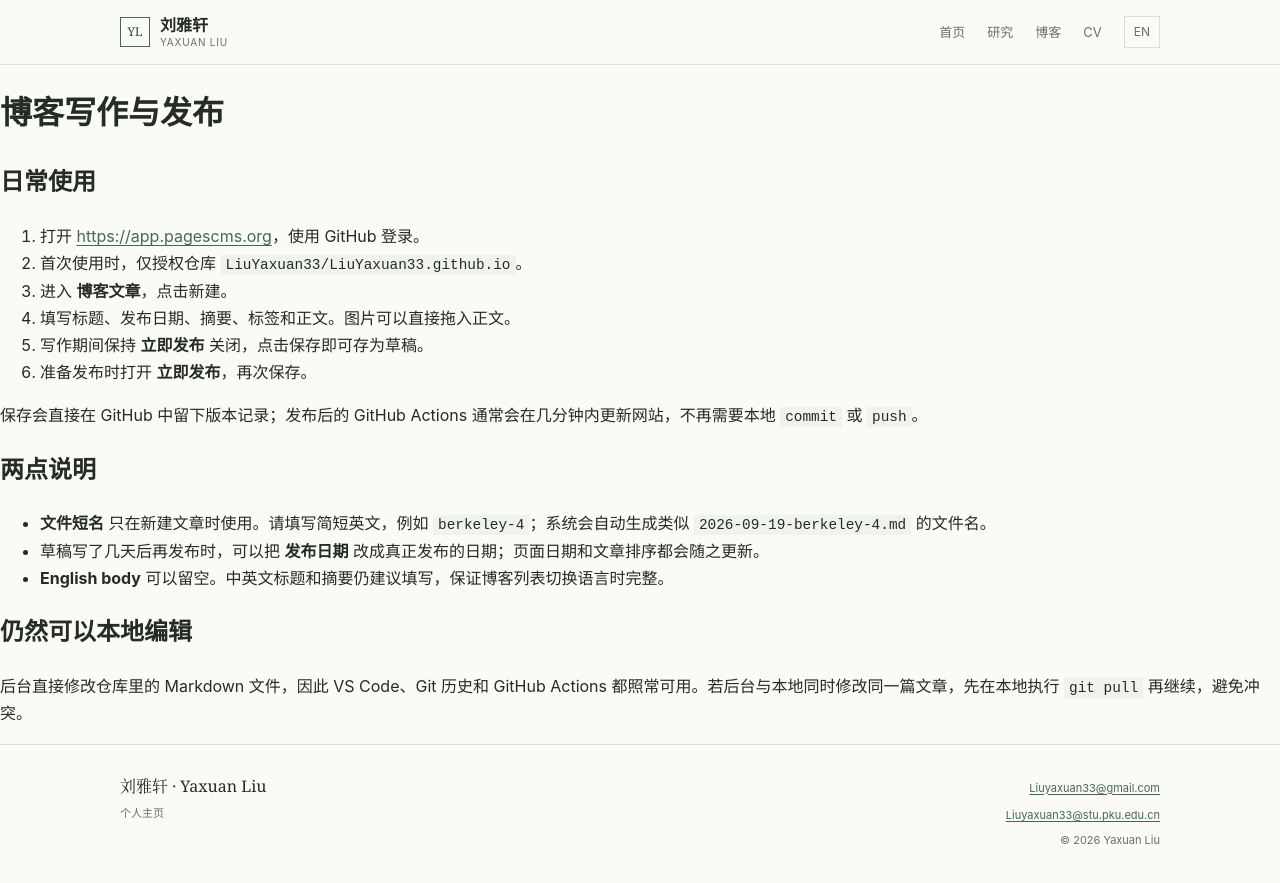
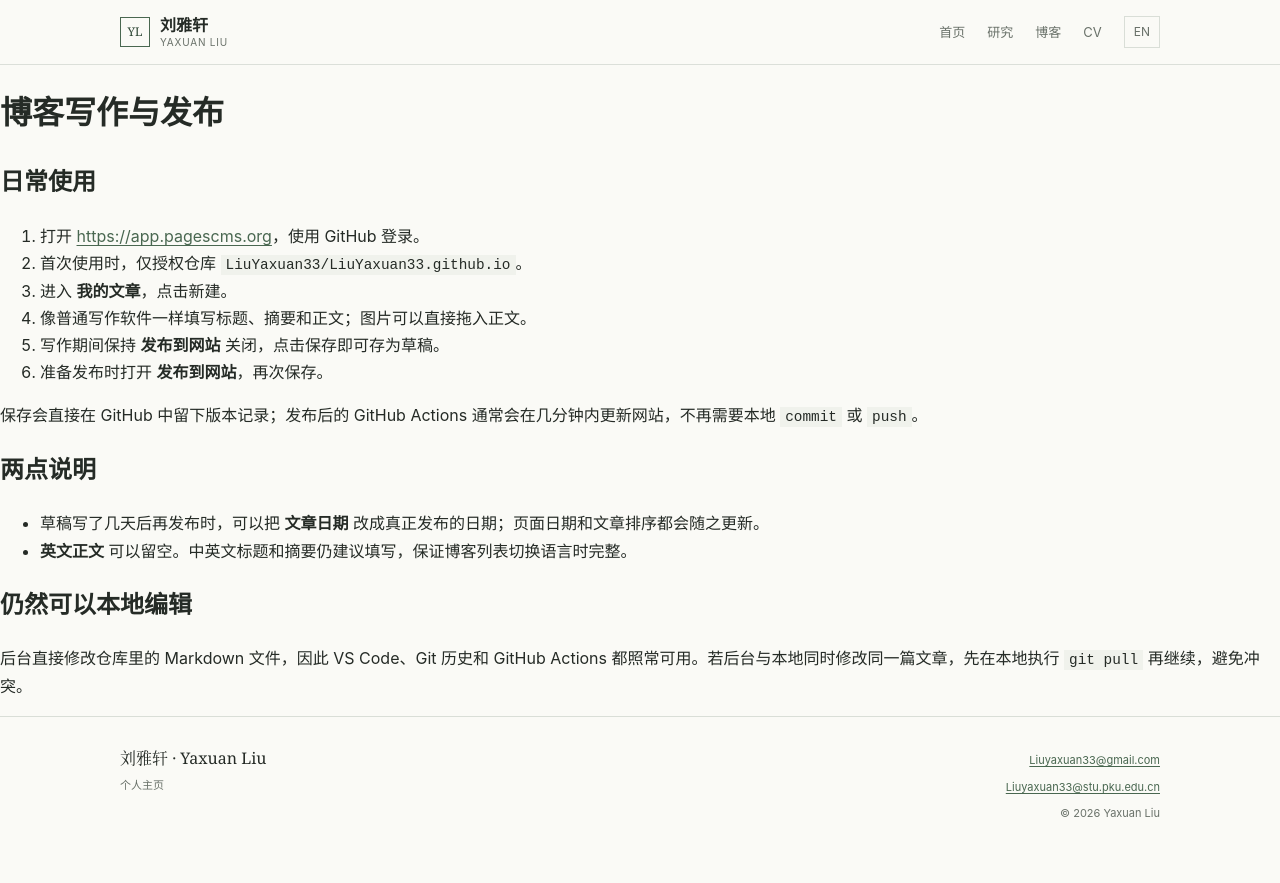
Before and after one commit to LiuYaxuan33/LiuYaxuan33.github.io, a Jekyll site: the page built from WRITING.md, in a window 1280 px wide. Shown: the top 883 px of the page. Built offline with Jekyll 4.4.1, drawn with Linux system fonts in a browser that asks for light colours; our own code applies the rules of GitHub Pages for plain Markdown files.

Commit message:
Simplify blog editor for writing

```diff
--- a/WRITING.md
+++ b/WRITING.md
@@ -4,18 +4,17 @@
 
 1. 打开 <https://app.pagescms.org>，使用 GitHub 登录。
 2. 首次使用时，仅授权仓库 `LiuYaxuan33/LiuYaxuan33.github.io`。
-3. 进入 **博客文章**，点击新建。
-4. 填写标题、发布日期、摘要、标签和正文。图片可以直接拖入正文。
-5. 写作期间保持 **立即发布** 关闭，点击保存即可存为草稿。
-6. 准备发布时打开 **立即发布**，再次保存。
+3. 进入 **我的文章**，点击新建。
+4. 像普通写作软件一样填写标题、摘要和正文；图片可以直接拖入正文。
+5. 写作期间保持 **发布到网站** 关闭，点击保存即可存为草稿。
+6. 准备发布时打开 **发布到网站**，再次保存。
 
 保存会直接在 GitHub 中留下版本记录；发布后的 GitHub Actions 通常会在几分钟内更新网站，不再需要本地 `commit` 或 `push`。
 
 ## 两点说明
 
-- **文件短名** 只在新建文章时使用。请填写简短英文，例如 `berkeley-4`；系统会自动生成类似 `2026-09-19-berkeley-4.md` 的文件名。
-- 草稿写了几天后再发布时，可以把 **发布日期** 改成真正发布的日期；页面日期和文章排序都会随之更新。
-- **English body** 可以留空。中英文标题和摘要仍建议填写，保证博客列表切换语言时完整。
+- 草稿写了几天后再发布时，可以把 **文章日期** 改成真正发布的日期；页面日期和文章排序都会随之更新。
+- **英文正文** 可以留空。中英文标题和摘要仍建议填写，保证博客列表切换语言时完整。
 
 ## 仍然可以本地编辑
 
```
Also changed, not shown: CONTENT_GUIDE.md (+1 -1 lines), .pages.yml.
